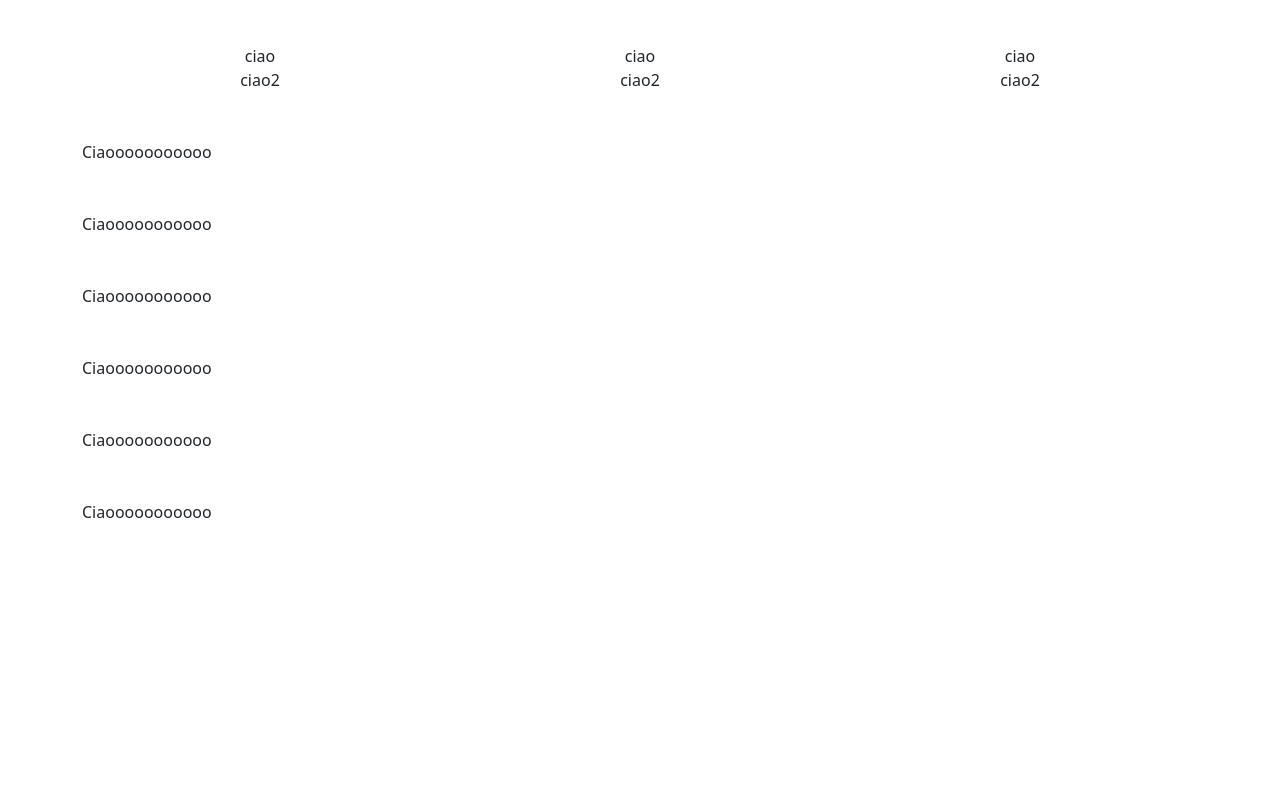
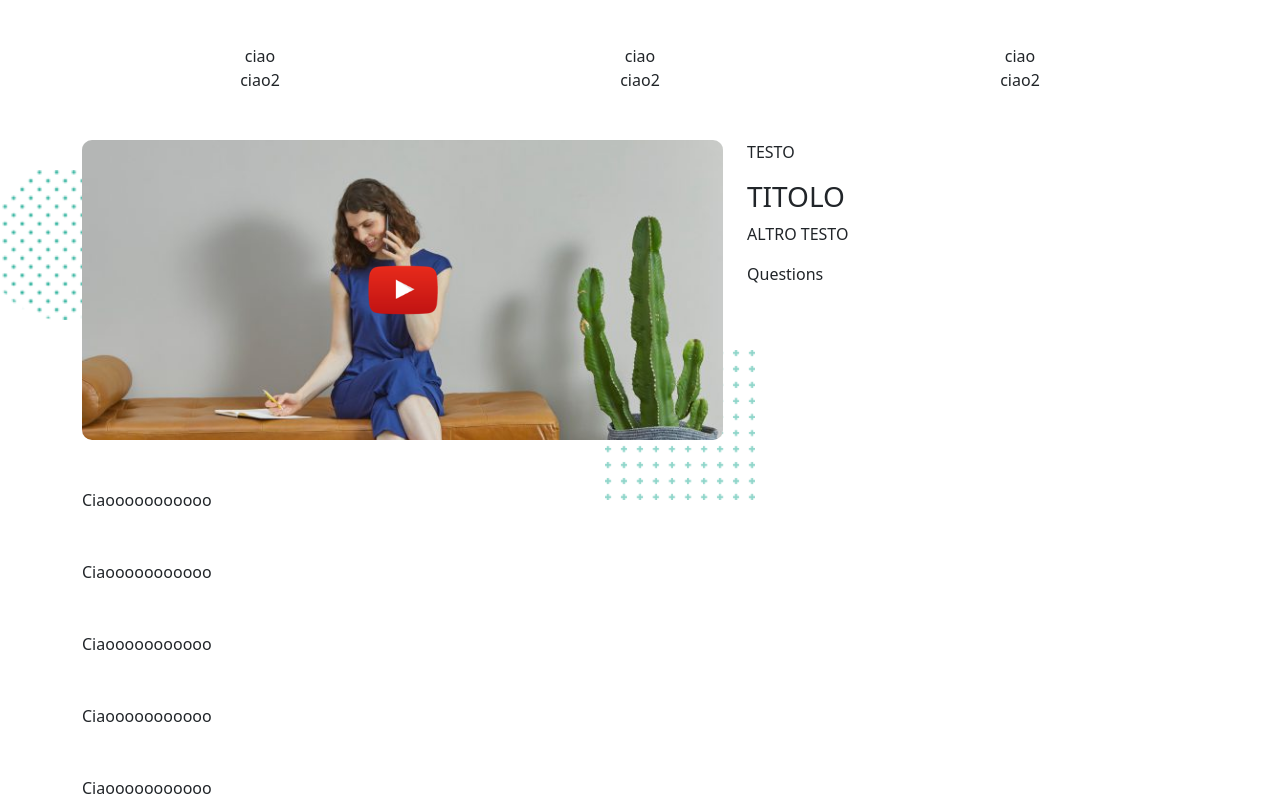
Before and after one commit to Ludo4official/proj-html-vuejs, a Vue app: page / in a window 1280 px wide. Shown: the part 1126-1926 px from the top of the page. Before the commit the page ends 1650 px from the top, so only its background shows below. Built offline with nearby package versions, Linux system fonts and the light colour scheme.

Commit message:
Progressi progetto

```diff
--- a/src/AppMainSectionTwo.vue
+++ b/src/AppMainSectionTwo.vue
@@ -5,11 +5,78 @@ export default {
 </script>
 
 <template>
-    <div>
-        Ciaooooooooooo
+    <div class="row my-row">
+
+        <div class="col-7">
+            <div class="bg-img">
+                <img class="imgOne" src="./assets/maxcoach-shape-05-100x100.png" alt="">
+                <img class="imgTwo" src="./assets/icon-youtube-play.png" alt="">
+                <img class="imgThree" src="./assets/maxcoach-shape-07-150x150.png" alt="">
+            </div>
+        </div>
+
+        <div class="col-5">
+            <p>
+                TESTO
+            </p>
+            <h3>
+                TITOLO
+            </h3>
+            <p>
+                ALTRO TESTO
+            </p>
+            <p>
+                Questions
+            </p>
+        </div>
     </div>
+
 </template>
 
 <style lang="scss" scoped>
 
+.my-row {
+    margin-top: 150px;
+    min-height: 300px;
+
+    .bg-img {
+        background-image: url(./assets/stock-full-hd-11-670x450.jpg);
+        background-repeat: no-repeat;
+        height: 100%;
+        background-size: cover;
+        position: relative;
+        border-radius: 10px;
+
+        .imgOne {
+            width: 150px;
+            position: absolute;
+            top: 10%;
+            left: -15%;
+            border-radius: 10px;
+            z-index: -1;
+        }
+
+        .imgTwo {
+            position: absolute;
+            top: 50%;
+            left: 50%;
+            width: 70px;
+            transform: translate(-50%, -50%);
+
+        }
+
+        .imgThree {
+            position: absolute;
+            bottom: -20%;
+            right: -5%;
+            z-index: -1;
+        }
+    }
+}
+
+.my-row-2 {
+    margin-top: 150px;
+    text-align: center;
+}
+
 </style>
```
